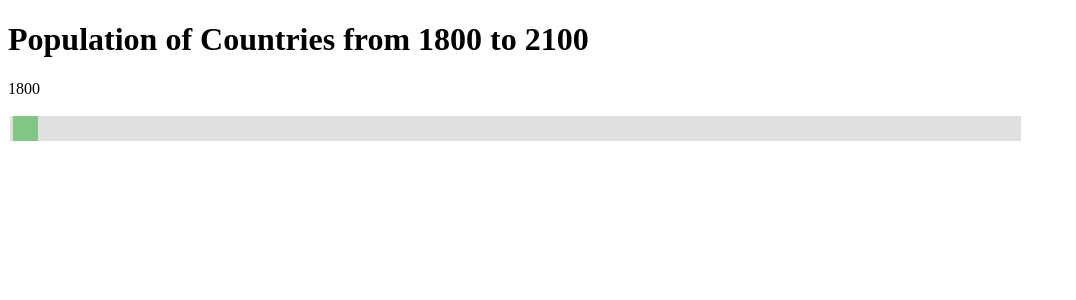
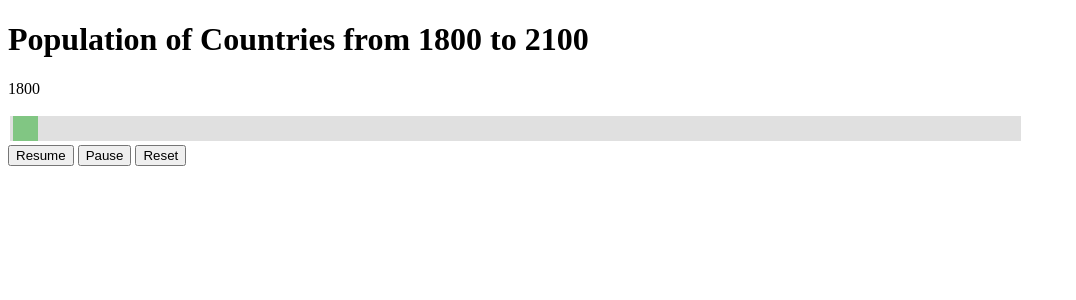
Before and after one commit to weiwenzhou/No-Face, a Flask app: page / in a window 1280 px wide. Shown: the top 300 px of the page, without its empty margins (0-1076 px from the left). Run offline with Flask 2, Linux system fonts and the light colour scheme; data that the repository does not hold is empty.

Commit message:
fix element positions

```diff
--- a/static/index.js
+++ b/static/index.js
@@ -173,7 +173,7 @@ d3.csv("data/population.csv", function(table) {
             // Label
             label.text(map_year);
             // Slider
-            d3.select("#slider").attr("value", map_year);
+            d3.select("#slider_val").attr("value", map_year);
 
             if (map_year >= 2100) {
                 choropleth.stop();
@@ -248,32 +248,26 @@ d3.csv("data/population.csv", function(table) {
     }
 
     // Time buttons
-    d3.select("body").append("br");
-    var reset = d3.select("body")
-        .append("button")
+    var reset = d3.select("#reset")
         .on('click', function() {
             map_year = 1800;
         })
-        .text("Reset timeline");
 
     d3.select("#slider").on("change", function() {
       map_year = +this.value;
       label.text(map_year);
     });
 
-    var pause = d3.select("body")
-        .append("button")
+    var pause = d3.select("#pause")
         .on('click', function() {
             choropleth.stop();
         })
-        .text("Pause");
 
-    var start = d3.select("body")
-        .append("button")
+    var start = d3.select("#resume")
         .on('click', function() {
             mapTimer();
         })
-        .text("Resume");
+
     // Mouse functions
     var mouseover = function() {
         // d3.select(this)
--- a/templates/index.html
+++ b/templates/index.html
@@ -46,6 +46,9 @@
       <p id="slider_val">1800</p>
       <input type="range" min="1800" max="2100" value="1801" class="slider" id="slider" oninput="document.getElementById('slider_val').innerHTML = this.value"></input>
     </div>
+	<button id="resume"> Resume </button>
+	<button id="pause"> Pause </button>
+	<button id="reset"> Reset </button>
   </body>
   <footer>
     <script src="http://d3js.org/d3.v5.min.js"></script>
```
